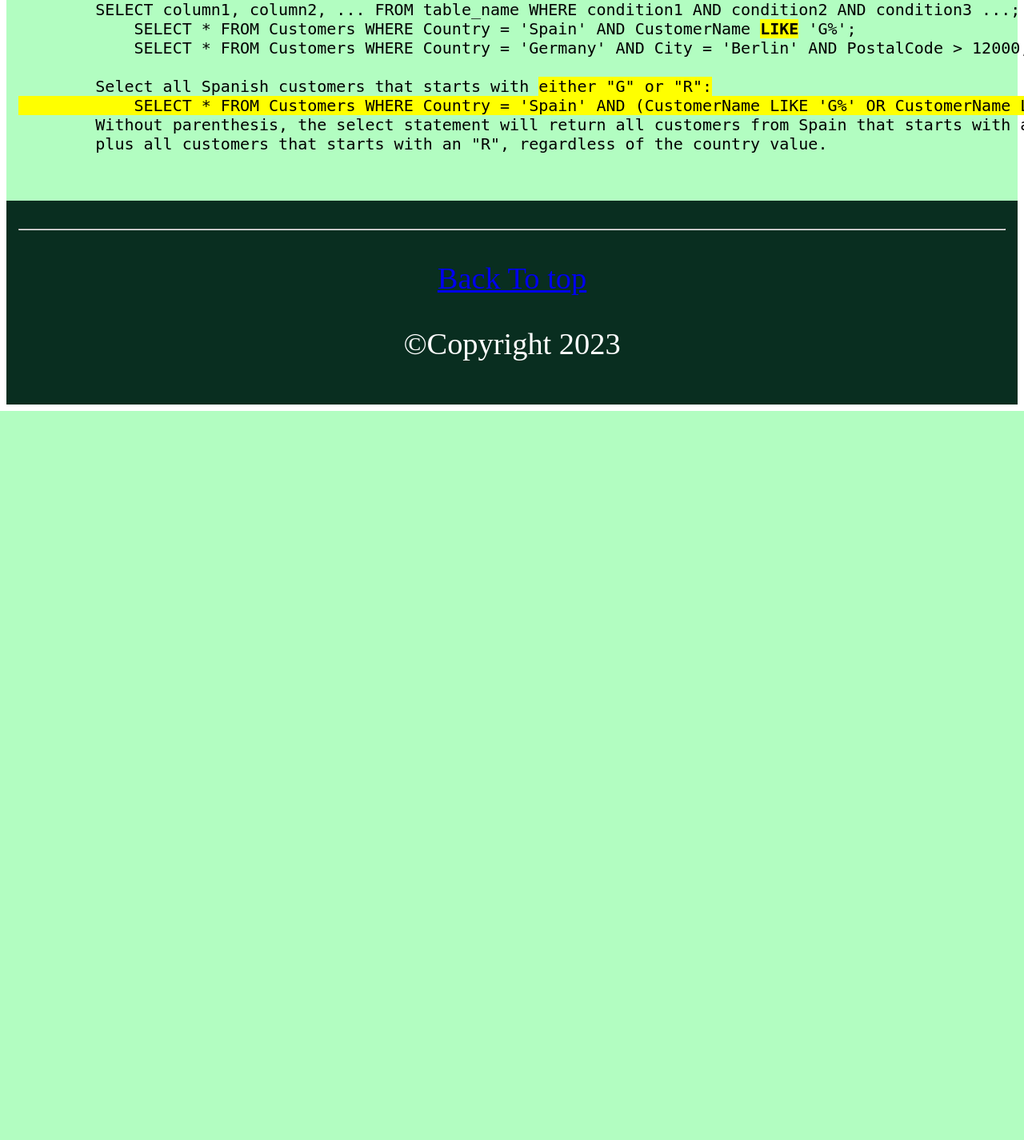
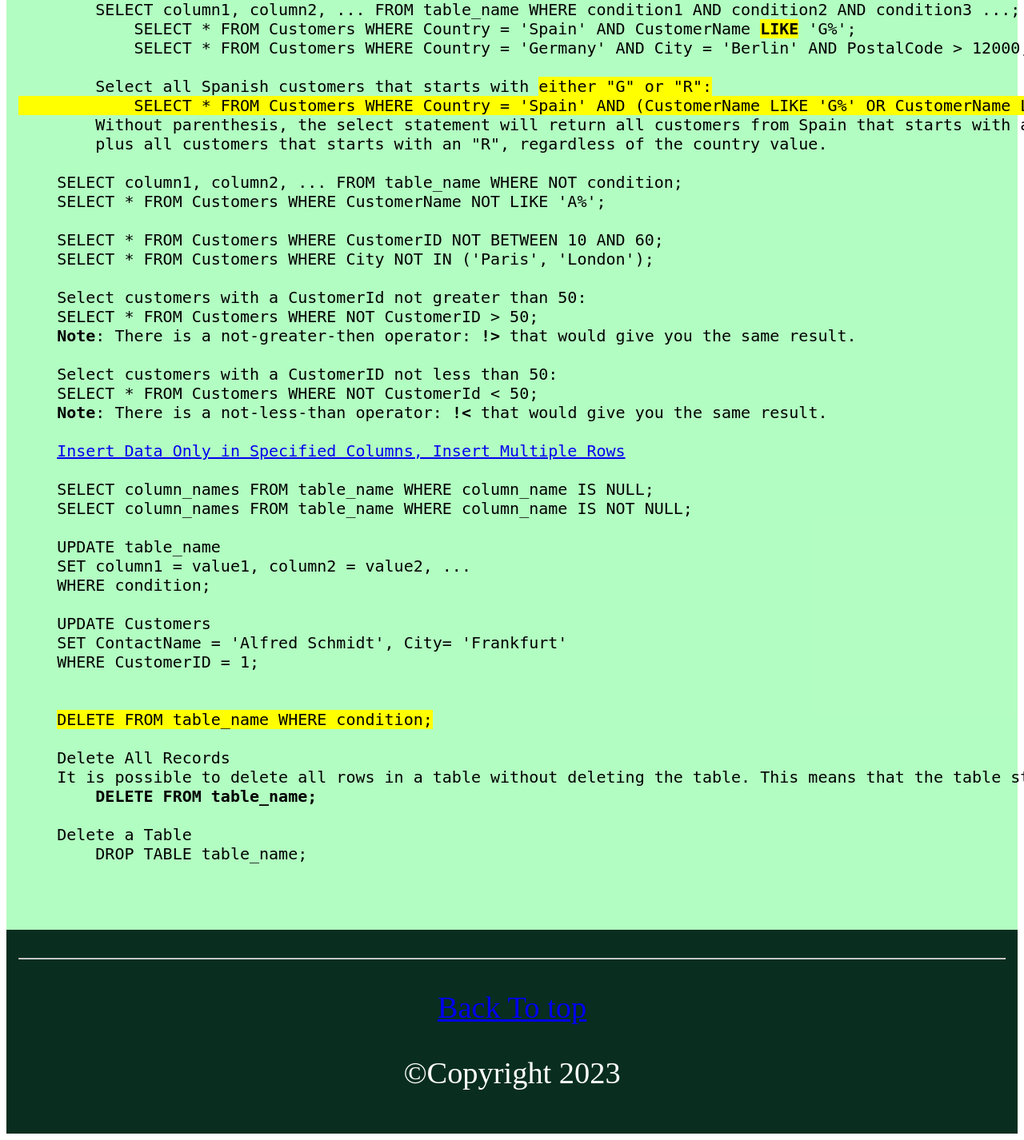
Before and after one commit to kader01agi/playingwithdjango_v5.0_2, a Django app: page /sql/ in a window 1280 px wide; the page is wider, and only the part inside the window is pictured. Shown: the part 1389-2815 px from the top of that part at 80% size. Before the commit the page ends 1903 px from the top of that part, so only its background shows below. Run offline with Django 5.2, Linux system fonts and the light colour scheme.

Commit message:
sql commannds

```diff
--- a/projectName/dj5doc/templates/dj5doc/sqlcommands.html
+++ b/projectName/dj5doc/templates/dj5doc/sqlcommands.html
@@ -52,6 +52,44 @@
             SELECT * FROM Customers WHERE Country = 'Spain' AND (CustomerName LIKE 'G%' OR CustomerName LIKE 'R%');</mark>
         Without parenthesis, the select statement will return all customers from Spain that starts with a "G",
         plus all customers that starts with an "R", regardless of the country value.
+
+    SELECT column1, column2, ... FROM table_name WHERE NOT condition;
+    SELECT * FROM Customers WHERE CustomerName NOT LIKE 'A%';
+
+    SELECT * FROM Customers WHERE CustomerID NOT BETWEEN 10 AND 60;
+    SELECT * FROM Customers WHERE City NOT IN ('Paris', 'London');
+
+    Select customers with a CustomerId not greater than 50:
+    SELECT * FROM Customers WHERE NOT CustomerID > 50;
+    <b>Note</b>: There is a not-greater-then operator: <b>!></b> that would give you the same result.
+
+    Select customers with a CustomerID not less than 50:
+    SELECT * FROM Customers WHERE NOT CustomerId < 50;
+    <b>Note</b>: There is a not-less-than operator: <b>!<</b> that would give you the same result.
+
+    <a href="https://www.w3schools.com/sql/sql_insert.asp">Insert Data Only in Specified Columns, Insert Multiple Rows</a>
+
+    SELECT column_names FROM table_name WHERE column_name IS NULL;
+    SELECT column_names FROM table_name WHERE column_name IS NOT NULL;
+
+    UPDATE table_name
+    SET column1 = value1, column2 = value2, ...
+    WHERE condition;
+
+    UPDATE Customers
+    SET ContactName = 'Alfred Schmidt', City= 'Frankfurt'
+    WHERE CustomerID = 1;
+
+
+    <mark>DELETE FROM table_name WHERE condition;</mark>
+
+    Delete All Records
+    It is possible to delete all rows in a table without deleting the table. This means that the table structure, attributes, and indexes will be intact:
+        <strong>DELETE FROM table_name;</strong>
+
+    Delete a Table
+        DROP TABLE table_name;
+
     </pre>
     {% endblock content %}
 </body>
```
